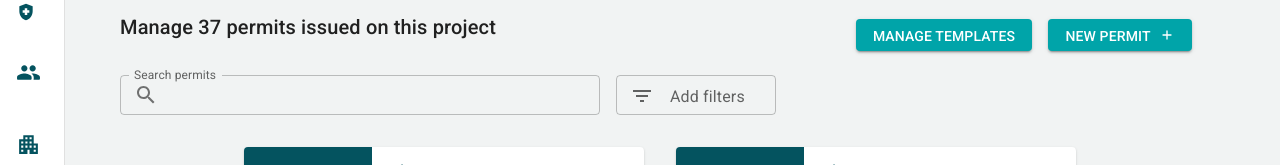
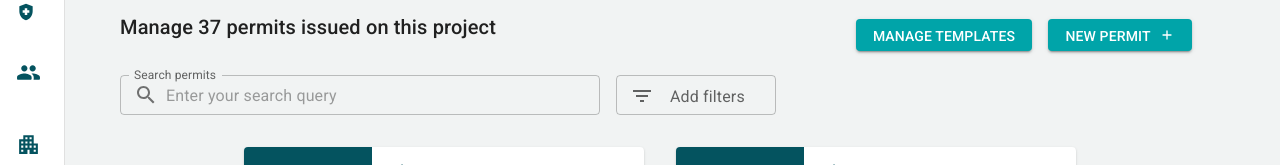
Before and after one commit to Catherinen29/skunkworks, a React (Create React App) app: page / in a window 1280 px wide. Shown: the part 129-294 px from the top of the page. Built offline with nearby package versions, Linux system fonts and the light colour scheme.

Commit message:
fix placeholder issue in searchbar

```diff
--- a/src/components/Permits.js
+++ b/src/components/Permits.js
@@ -126,18 +126,20 @@ export default function Permits({ permits, permitCreated, setPermitCreated, work
 
 					{/* Search permits */}
 					<Box sx={{ display: 'flex' }}>
-						<FormControl variant='outlined' size='small'
-							sx={{ width: '30rem', my: 2 }}>
-							<TextField size='small'
+						<FormControl variant="outlined" size="small" sx={{ width: '30rem', my: 2 }}>
+							<TextField
+								size="small"
 								onFocus={() => setShrink(true)}
 								InputLabelProps={{ style: { ml: '10rem', shrink } }}
 								InputProps={{
-									startAdornment:
-										<InputAdornment position='start'>
+									startAdornment: (
+										<InputAdornment position="start">
 											<SearchIcon />
 										</InputAdornment>
+									),
 								}}
-								label='Search permits'
+								label="Search permits"
+								placeholder="Enter your search query"
 							/>
 						</FormControl>
 
```
